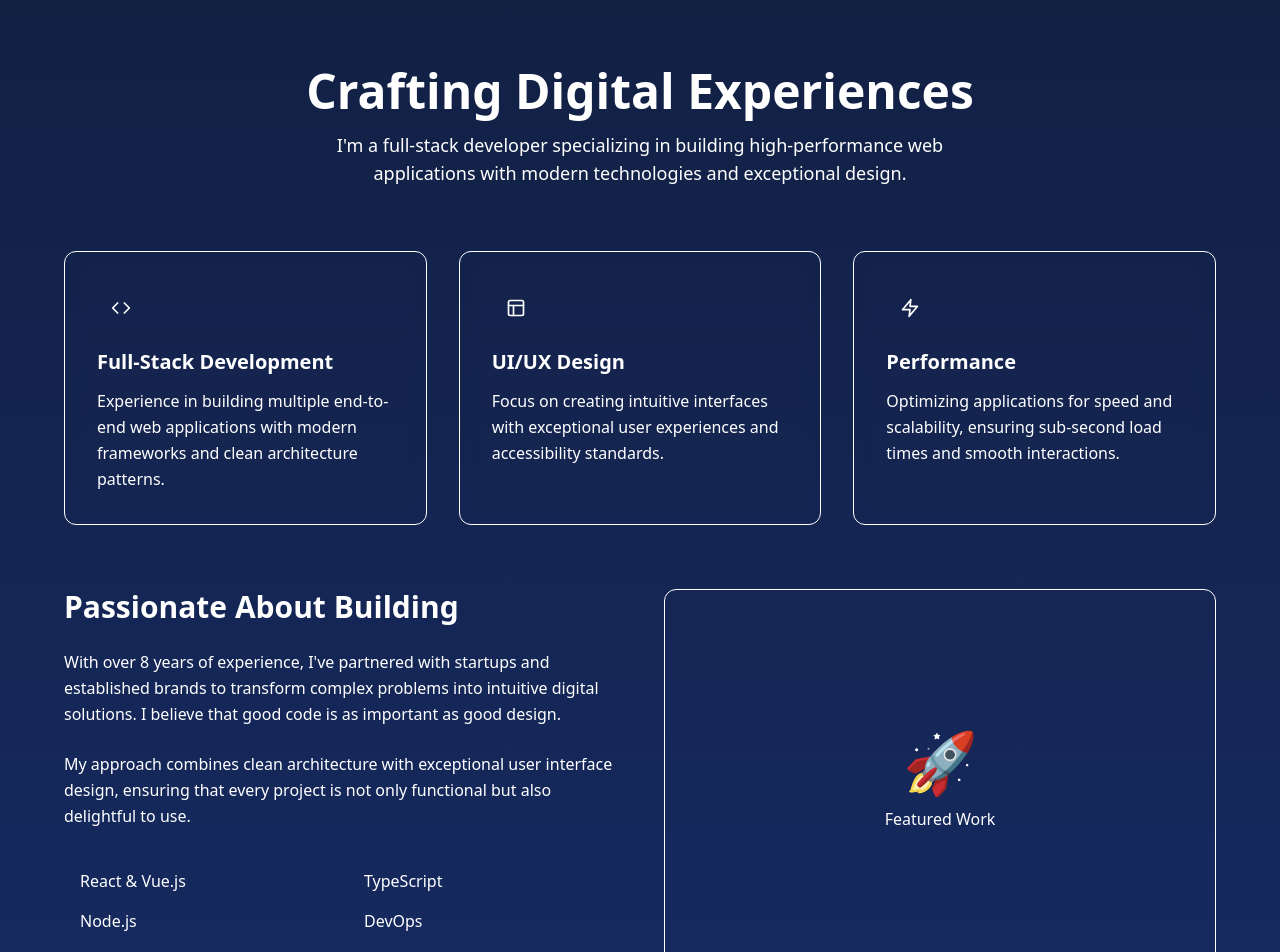
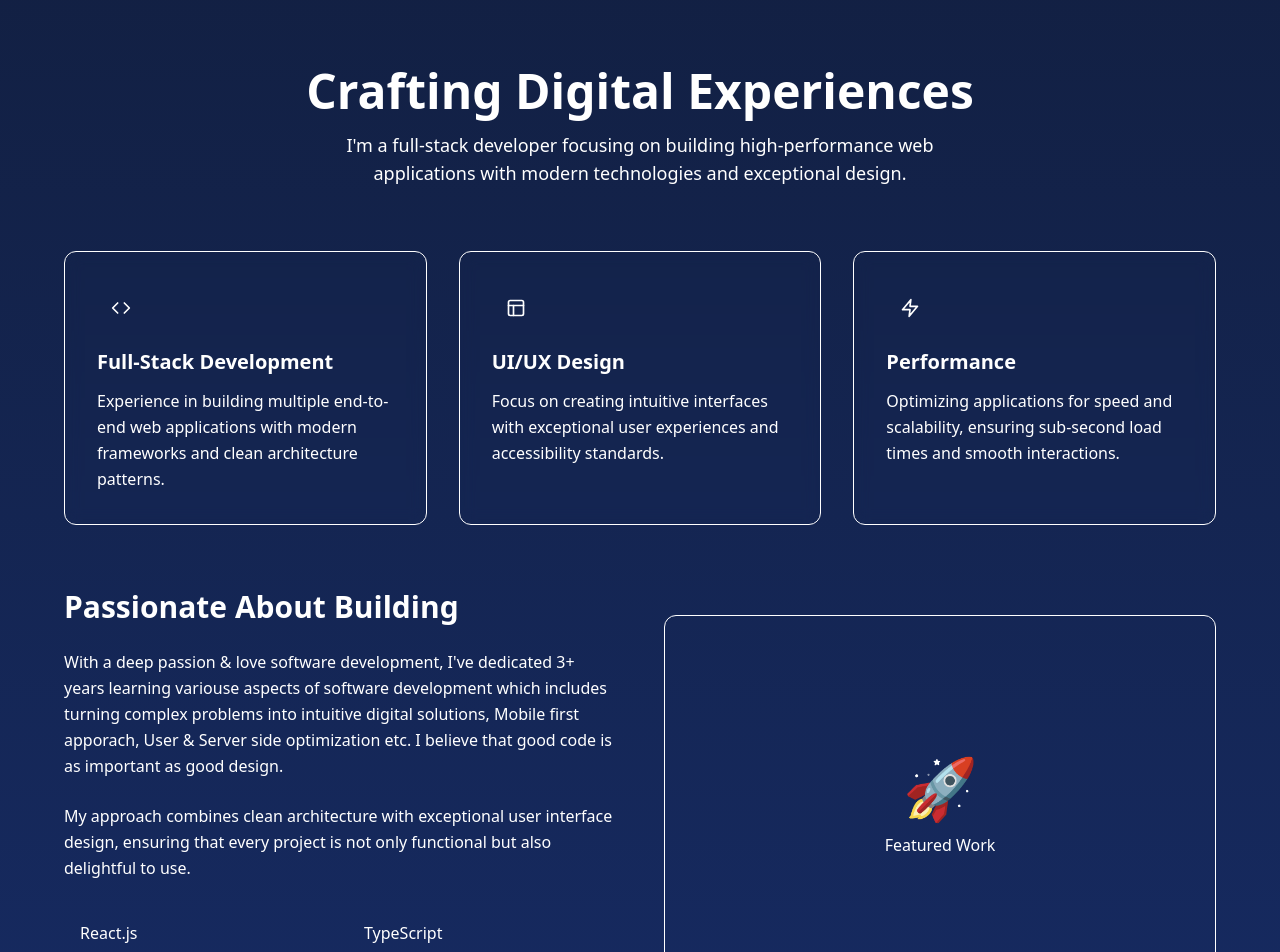
Before and after one commit to Abi-390/myPortfolio, a React app in the folder frontend/: page / in a window 1280 px wide. Shown: the part 940-1892 px from the top of the page. Built offline with nearby package versions, Linux system fonts and the light colour scheme; the HTML template or start-up script is replaced by a standard one.

Commit message:
updated about

```diff
--- a/frontend/src/sections/About.jsx
+++ b/frontend/src/sections/About.jsx
@@ -42,7 +42,7 @@ const About = () => {
             <span className="gradient-text"> Experiences</span>
           </h2>
           <p className="text-lg text-text-secondary max-w-2xl mx-auto">
-            I'm a full-stack developer specializing in building high-performance web applications with modern technologies and exceptional design.
+            I'm a full-stack developer focusing on building high-performance web applications with modern technologies and exceptional design.
           </p>
         </motion.div>
 
@@ -83,7 +83,7 @@ const About = () => {
               Passionate About Building
             </h3>
             <p className="text-text-secondary leading-relaxed">
-              With over 8 years of experience, I've partnered with startups and established brands to transform complex problems into intuitive digital solutions. I believe that good code is as important as good design.
+              With a deep passion & love software development, I've dedicated 3+ years learning variouse aspects of software development which includes turning complex problems into intuitive digital solutions, Mobile first apporach, User & Server side optimization etc. I believe that good code is as important as good design.
             </p>
             <p className="text-text-secondary leading-relaxed">
               My approach combines clean architecture with exceptional user interface design, ensuring that every project is not only functional but also delightful to use.
@@ -91,7 +91,7 @@ const About = () => {
 
             {/* Skills List */}
             <div className="grid grid-cols-2 gap-4 pt-4">
-              {['React & Vue.js', 'TypeScript', 'Node.js', 'DevOps', 'AWS', 'Database Design'].map((skill) => (
+              {['React.js', 'TypeScript', 'Node.js', 'DevOps', 'AWS', 'Database Design'].map((skill) => (
                 <motion.div
                   key={skill}
                   className="flex items-center gap-2"
```
